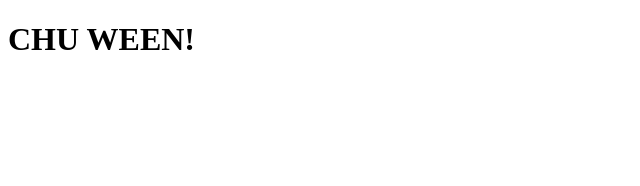
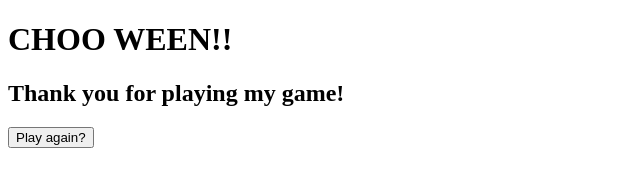
Before and after one commit to foxen-nicholas/Project_1, a plain HTML site: page win-screen.html in a window 1280 px wide. Shown: the whole page, without its empty margins (0-640 px from the left). Drawn offline with Linux system fonts and the light colour scheme.

Commit message:
Add files via upload

```diff
--- a/win-screen.html
+++ b/win-screen.html
@@ -6,6 +6,8 @@
   <title>Document</title>
 </head>
 <body>
-  <h1> CHU WEEN!</h1>
+  <h1>CHOO WEEN!!</h1>
+  <h2>Thank you for playing my game!</h2>
+  <a href="./canvas-board.html"><button id="start-game" type="submit" class="button">Play again?</button></a>
 </body>
 </html>
```
